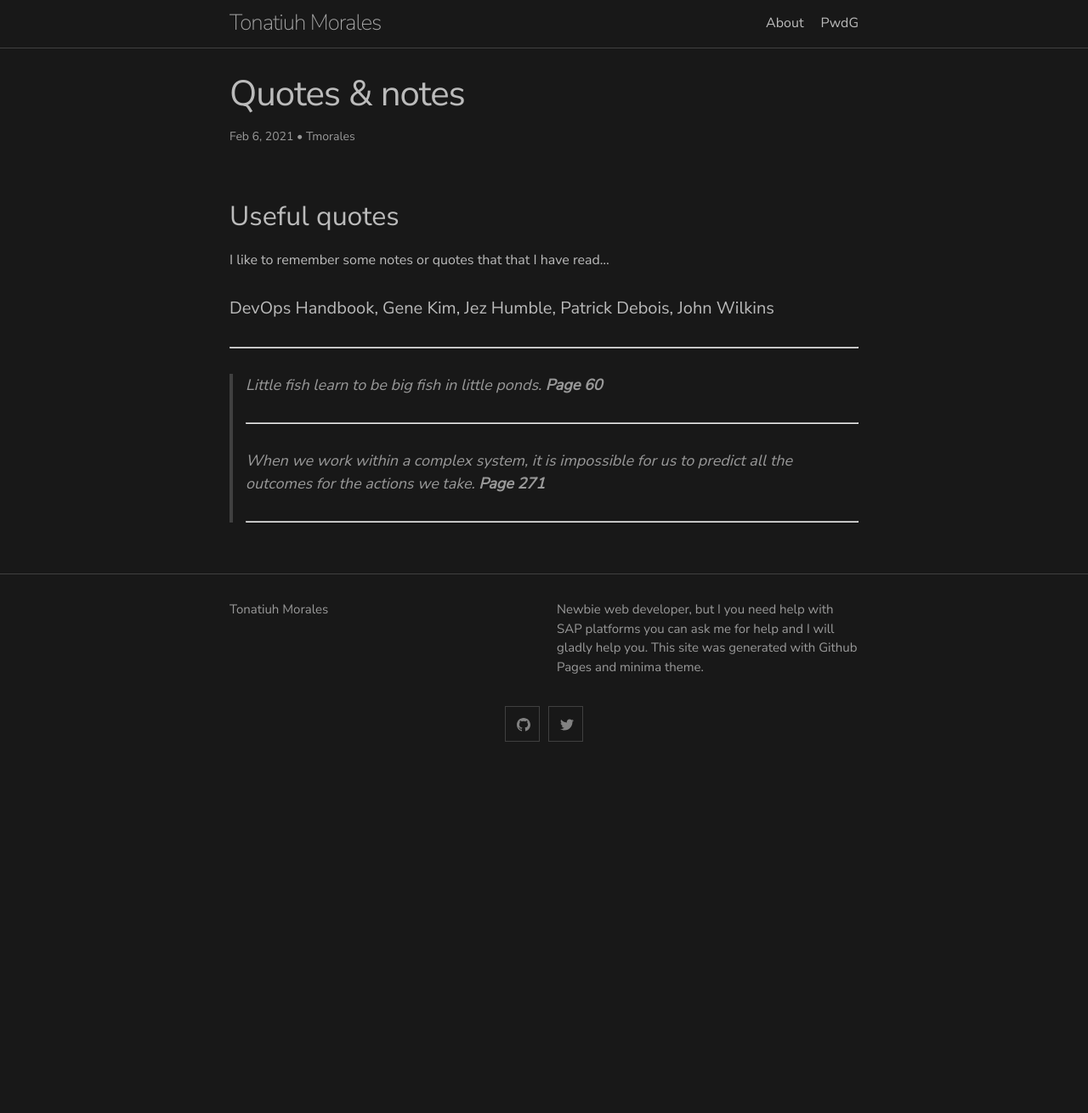
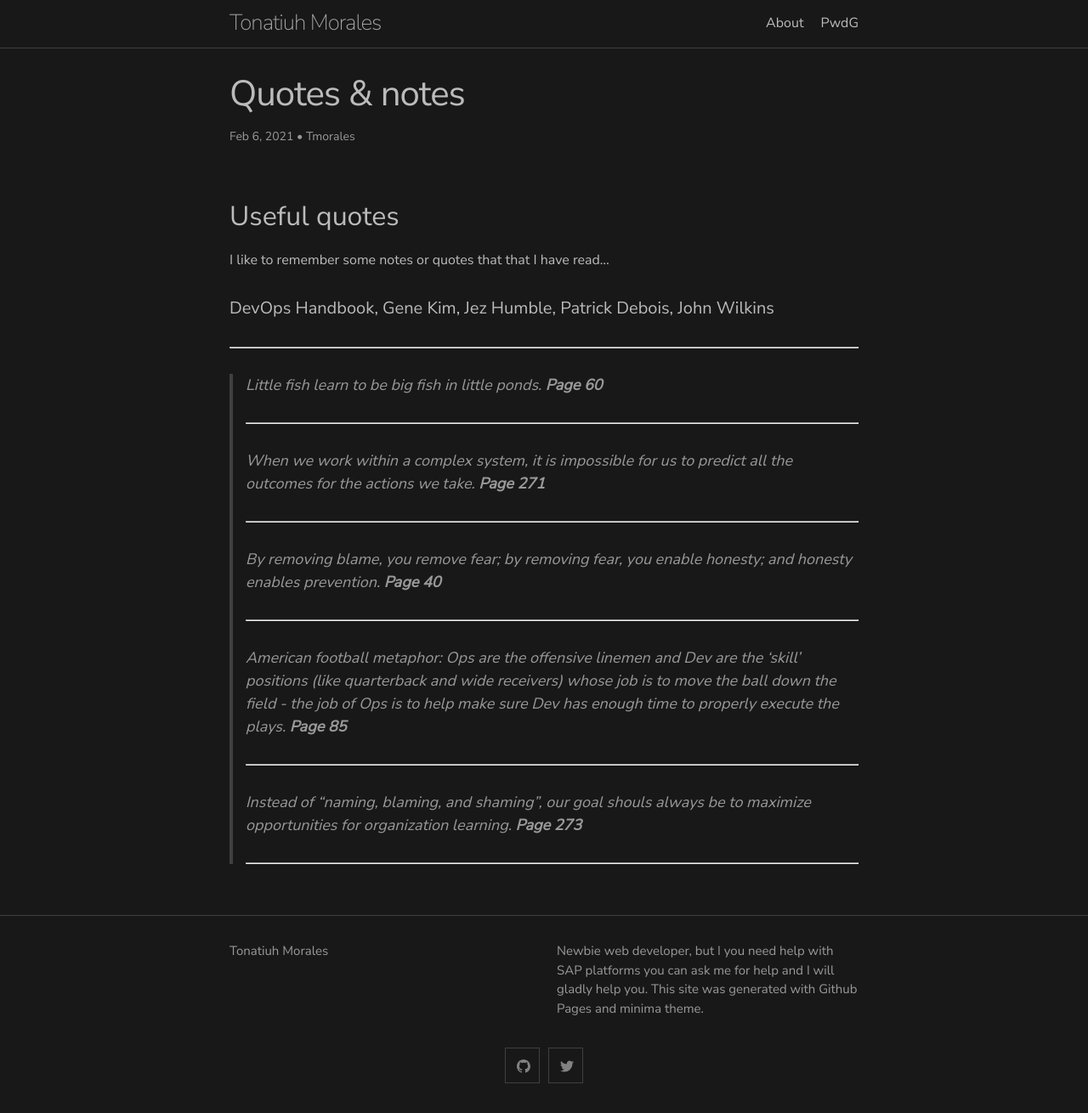
Before and after one commit to blackc0mb/blackc0mb.github.io, a Jekyll site: the page built from _posts/2021-02-06-quotes.md, in a window 1280 px wide. Shown: the whole page at 85% size. Built offline with Jekyll 4.4.1, drawn with Linux system fonts in a browser that asks for light colours; before the commit the page ends 908 px from its top, so only the background shows below that.

Commit message:
Update 2021-02-06-quotes.md

```diff
--- a/_posts/2021-02-06-quotes.md
+++ b/_posts/2021-02-06-quotes.md
@@ -16,3 +16,12 @@
 > When we work within a complex system, it is impossible for us to predict all the outcomes for the actions we take. **Page 271**
 >
 ---
+> By removing blame, you remove fear; by removing fear, you enable honesty; and honesty enables prevention. **Page 40**
+>
+---
+> American football metaphor: Ops are the offensive linemen and Dev are the 'skill' positions (like quarterback and wide receivers) whose job is to move the ball down the field - the job of Ops is to help make sure Dev has enough time to properly execute the plays. **Page 85**
+>
+---
+> Instead of "naming, blaming, and shaming", our goal shouls always be to maximize opportunities for organization learning. **Page 273**
+>
+---
```
